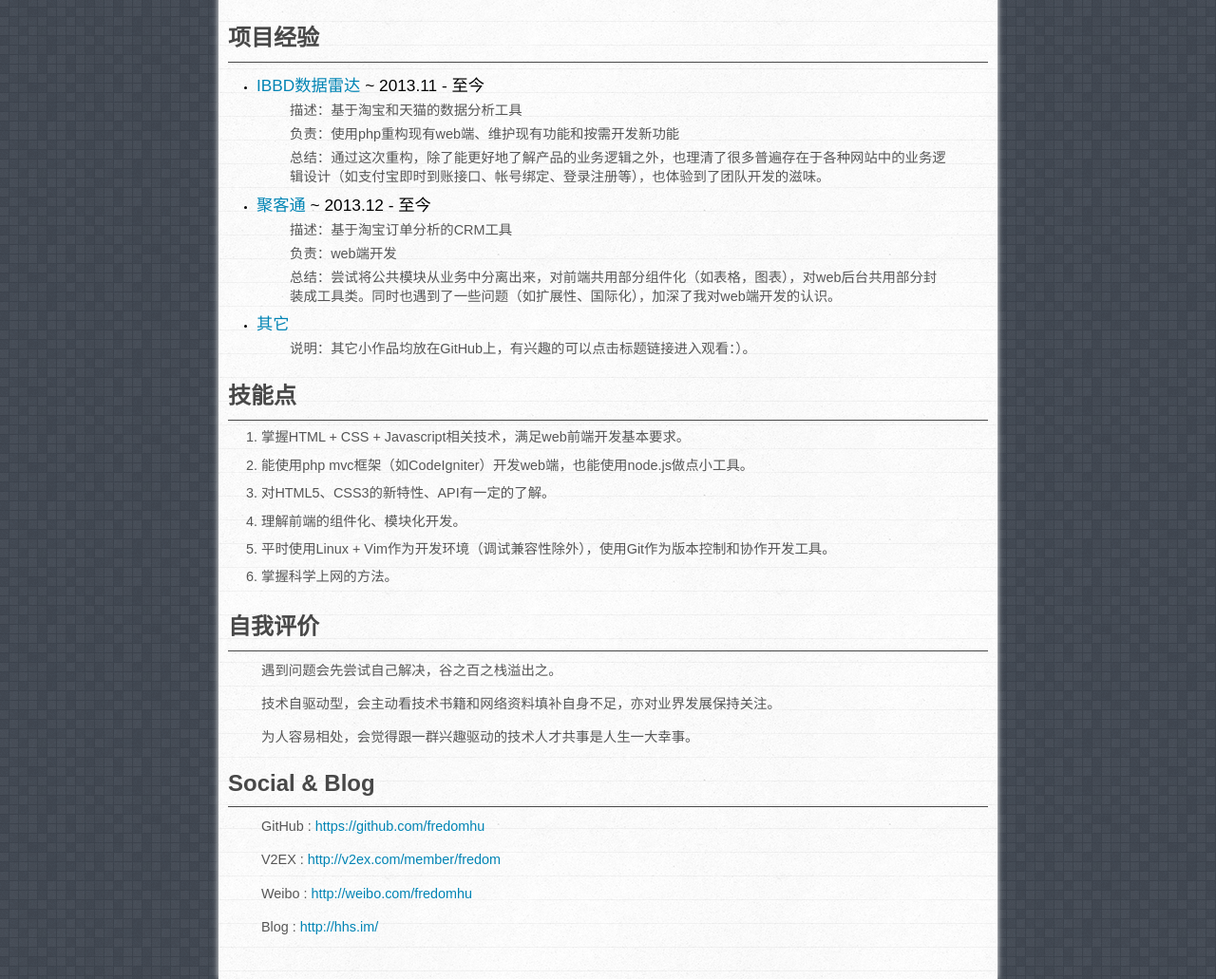
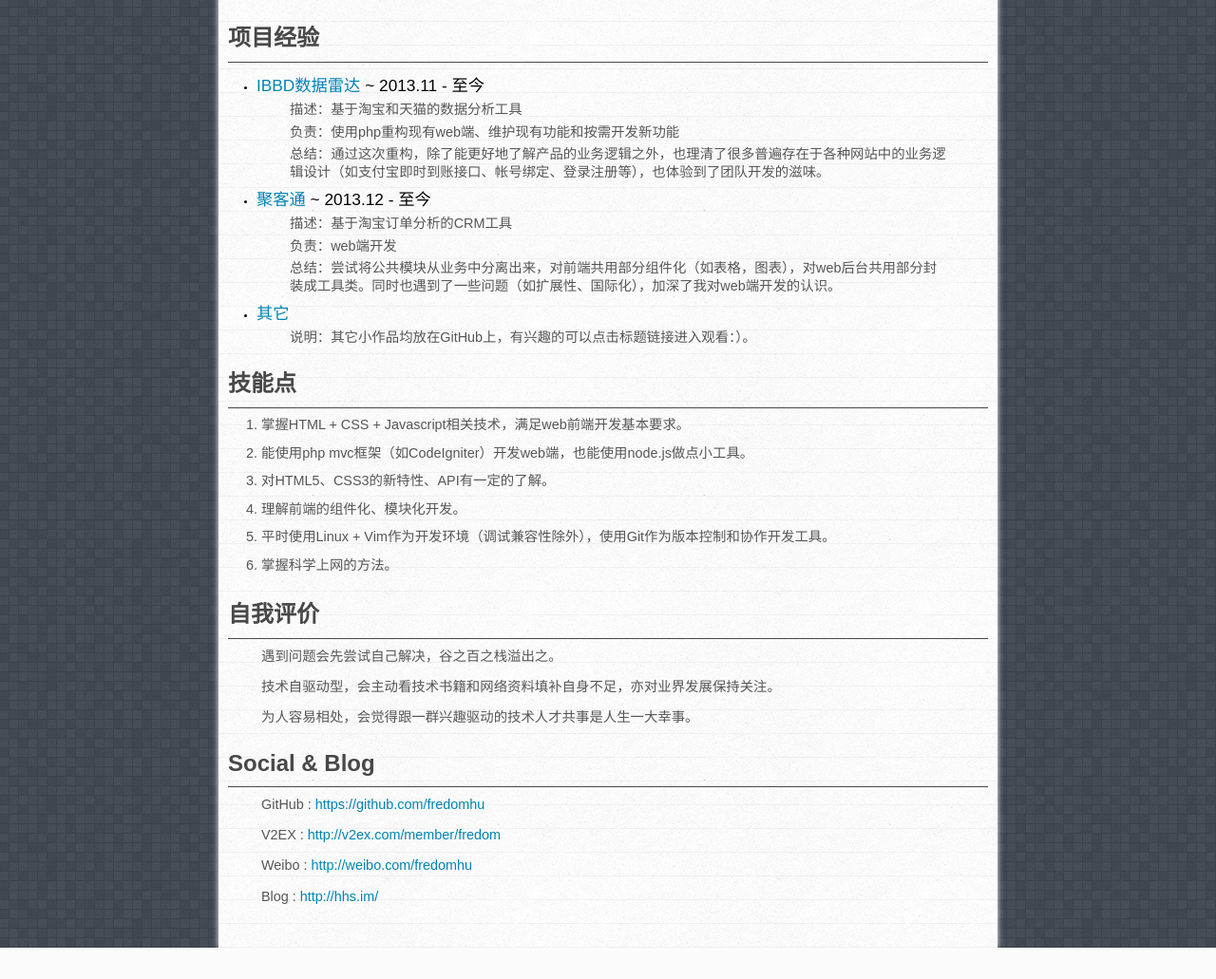
Before and after one commit to fredomhu/Web-resume, a PHP site: page / in a window 1280 px wide. Shown: the part 213-1244 px from the top of the page at 95% size. After the commit the page ends 1211 px from the top, so only its background shows below. Run offline with PHP 8.4, Linux system fonts and the light colour scheme.

Commit message:
debug style.css

```diff
--- a/style.css
+++ b/style.css
@@ -120,7 +120,7 @@ body {
 	.section p {
 		color: #565656;
 		font-size: 1.5em;
-		line-height: 1.4em;
+		line-height: 1.2em;
 		margin-bottom: 15px;
 		padding: 0 10px 0 35px;
 	}
@@ -137,6 +137,7 @@ body {
 			.section li p {
 				margin: 5px 0;
 				font-size: 1.5em;
+                line-height: 1.3em;
 			}
 
 			.section li strong {
```
